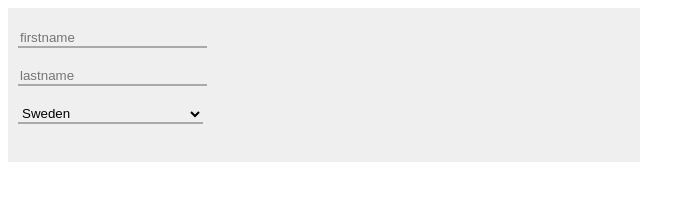
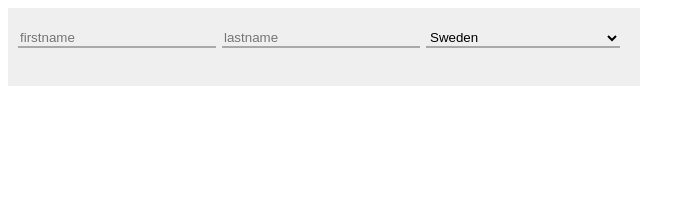
Before and after one commit to NaomiLea/forms, a plain HTML site: page index.html in a window 1280 px wide. Shown: the whole page, without its empty margins (0-695 px from the left). Drawn offline with Linux system fonts and the light colour scheme.

Commit message:
adding stuff

```diff
--- a/styles.css
+++ b/styles.css
@@ -1,11 +1,12 @@
 .signup-form {
   background-color: #efefef;
   width: 50%;
-  display: flex;
+  display: block;
 }
 
 .signup-form form {
-  padding: 20px 10px
+  padding: 20px 10px;
+  display: flex;
 }
 
 .signup-form input[type=text], select {
@@ -13,7 +14,6 @@
   border-bottom: 2px solid darkgrey;
   background-color: inherit;
   width: 100%;
-  margin: none;
 }
 
 .signup-form input[type=text]:focus, select:focus {
@@ -22,6 +22,8 @@
 
 .form-group {
   text-align: center;
+  width: 100%;
+  margin-right: 10px;
 }
 
 .form-group .line {
```
